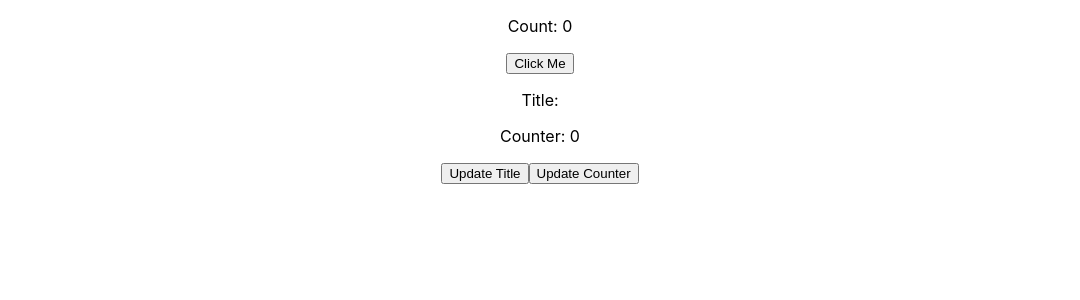
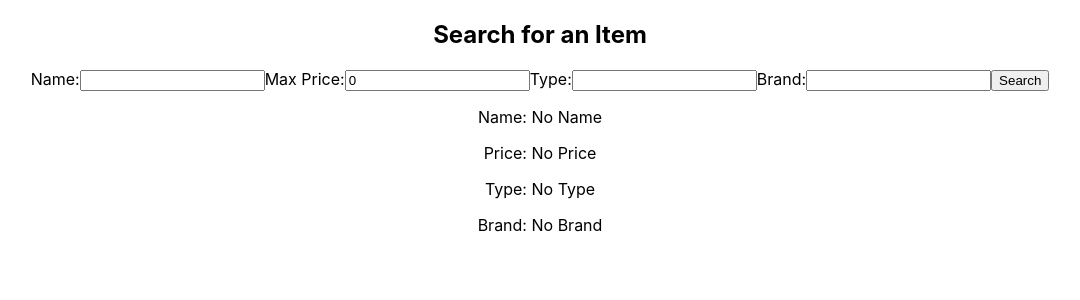
Before and after one commit to ArsalaanAli/React-Inventory-Manager, a React (Create React App) app in the folder inventory/: page / in a window 1280 px wide. Shown: the top 300 px of the page, without its empty margins (100-1180 px from the left). Built offline with nearby package versions, Linux system fonts and the light colour scheme.

Commit message:
User input and storing changes

```diff
--- a/inventory/src/App.js
+++ b/inventory/src/App.js
@@ -1,42 +1,25 @@
 import './App.css';
-import Info from "./Info.js";
+import SearchBar from "./SearchBar"
 import { useState } from "react";
+
 function App() {
+
+  const [data, setData] = useState({});
+
+  const updateData = (searchParam) => {
+    setData(searchParam);
+  }
+
   return (
     <div className="App">
-      <Info title="Inventory Manager" />
-      <ButtonState />
+      <SearchBar callBack={updateData} />
+      <p>Name: {"name" in data ? data["name"] : "No Name"}</p>
+      <p>Price: {"price" in data ? data["price"] : "No Price"}</p>
+      <p>Type: {"type" in data ? data["type"] : "No Type"}</p>
+      <p>Brand: {"brand" in data ? data["brand"] : "No Brand"}</p>
     </div>
   );
 }
 
-function ButtonState() {
-  const [title, setTitle] = useState("");
-  const [count, setCount] = useState(0);
-
-  const updateTitle = () => {
-    setTitle("this is title");
-  }
-  const updateCounter = () => {
-    setCount(count + 1);
-  }
-
-  return (
-    <div>
-      <Data title={title} count={ count }/>
-      <button onClick={ updateTitle }>Update Title</button>
-      <button onClick={ updateCounter }>Update Counter</button>
-    </div>
-  )
-}
-
-function Data(props) {
-  return (
-    <div>
-      <p>Title: {props.title}</p>
-      <p>Counter: {props.count}</p>
-    </div>
-  )
-}
 
 export default App;
--- a/inventory/src/Info.js
+++ /dev/null
@@ -1,28 +0,0 @@
-import React from "react";
-
-class Info extends React.Component{
-    constructor(props) {
-        super(props);
-        this.state = {
-            count: 0,
-        };
-
-    }
-
-    buttonPressed() {
-        this.setState({
-            count: this.state.count + 1
-        });
-    }
-
-    render() {
-        return (
-            <div>
-                <p>Count: {this.state.count} </p>
-                <button onClick={() => this.buttonPressed() }> Click Me </button>
-            </div>
-        )
-    }
-}
-
-export default Info;
--- /dev/null
+++ b/inventory/src/SearchBar.js
@@ -0,0 +1,36 @@
+import { useState } from "react";
+
+function SearchBar(props) {
+    const [name, setName] = useState("");
+    const [price, setPrice] = useState(0);
+    const [type, setType] = useState("");
+    const [brand, setBrand] = useState("");
+
+    const searchButtonPressed = () => {
+        props.callBack({ name: name, brand: brand, type: type, price: price});
+    }
+
+    return (
+        <div>
+            <h2>Search for an Item</h2>
+            <form>
+                <label for="name-field">Name:</label>
+                <input
+                    id="name-field"
+                    type="text"
+                    value={name}
+                    onChange={(e) => setName(e.target.value)}>
+                </input>
+                <label for="price-field">Max Price:</label>
+                <input id="price-field" type="number" value={price} onChange={(e) => setPrice(e.target.value)}></input>
+                <label for="type-field">Type:</label>
+                <input id="type-field" type="text" value={type} onChange={(e) => setType(e.target.value)}></input>
+                <label for="brand-field">Brand:</label>
+                <input id="brand-field" type="text" value={brand} onChange={(e) => setBrand(e.target.value)}></input>
+                <button type="button" onClick={ searchButtonPressed }>Search</button>
+            </form>
+        </div>
+    );
+}
+
+export default SearchBar;
```
Also changed, not shown: inventory/src/setupTests.js (deleted, +0 -5 lines), 1 other file (tests, documents, lock files or other folders).
